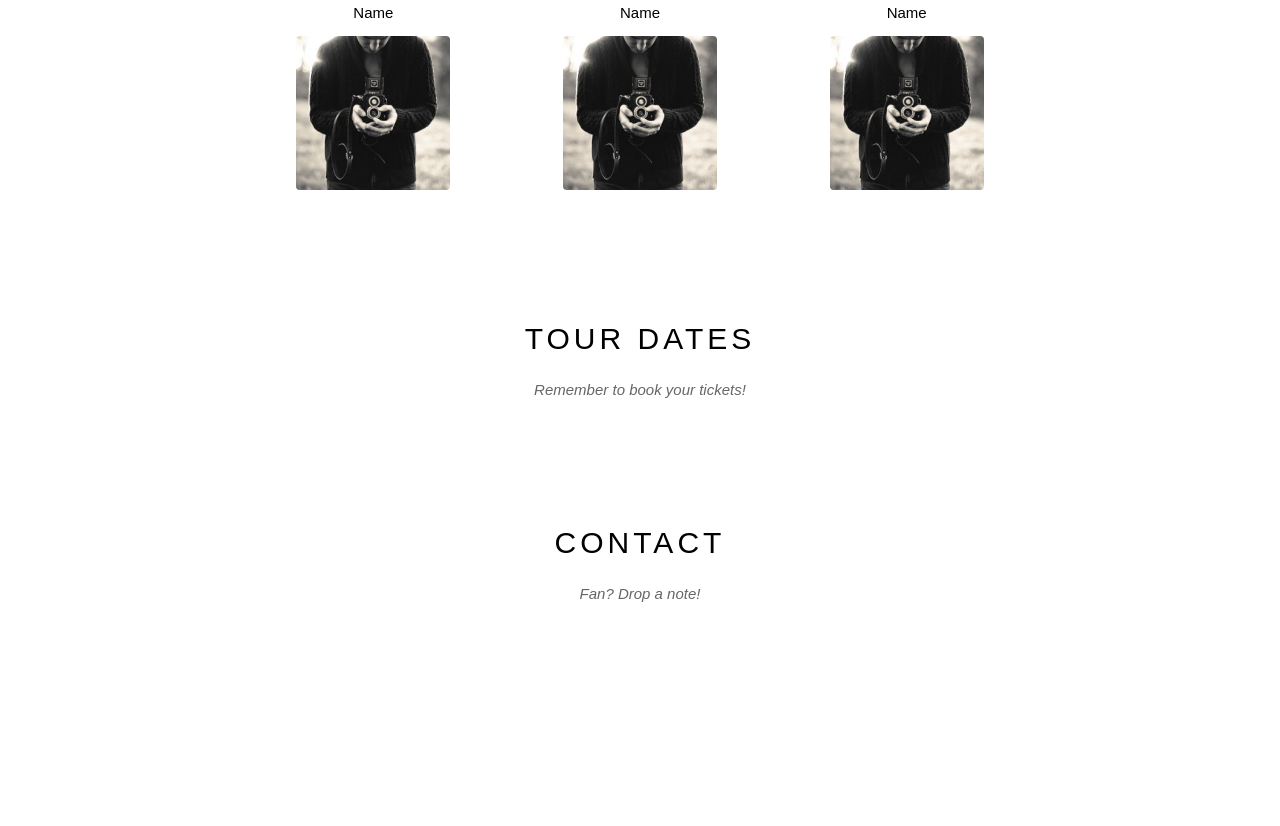
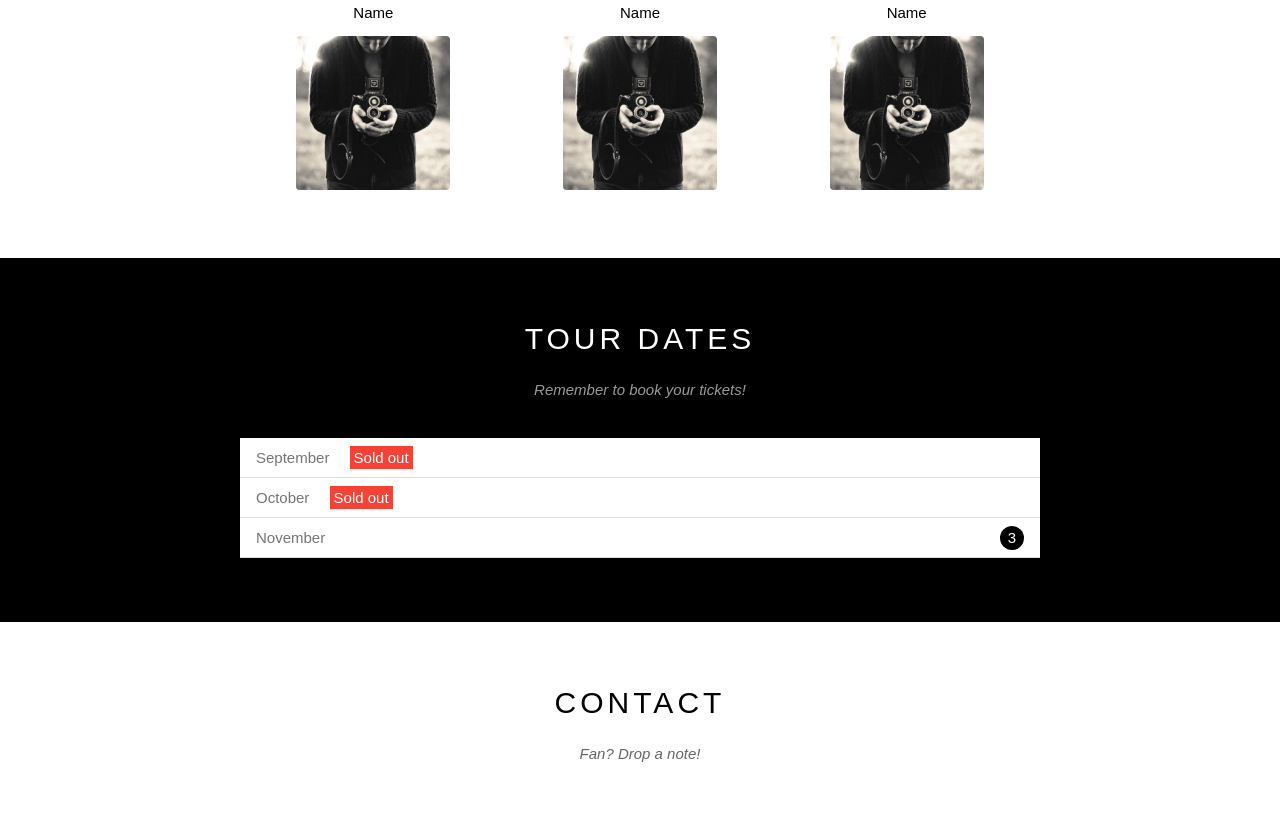
Before and after one commit to tuduan1902/W3S_TheBand, a plain HTML site: page w3_band/index.html in a window 1280 px wide. Shown: the part 1020-1846 px from the top of the page. Before the commit the page ends 1686 px from the top, so only its background shows below. Drawn offline with nearby package versions, Linux system fonts and the light colour scheme.

Commit message:
Complete Tour section

```diff
--- a/w3_band/assets/css/style.css
+++ b/w3_band/assets/css/style.css
@@ -11,6 +11,11 @@ html {
 .clear {
    clear: both;
 }
+
+.text-white {
+   color: #fff !important;
+}
+
 #main {
 
 }
@@ -175,7 +180,46 @@ html {
    width: 154px;
    border-radius: 4px;
 }
+/* Tour section */
+.tour-section {
+   background-color: #000;
 
+}
+
+.tickets-list {
+   background-color: #fff;
+   margin-top: 40px;
+   list-style: none;
+}
+
+.tickets-list li {
+   color: #757575;
+   font-size: 15px;
+   padding: 11px 16px;
+   border-bottom: 1px solid #ddd;
+}
+
+.tickets-list .sold-out {
+   background-color: #f44336;
+   color: #fff;
+   padding: 3px 4px;
+   margin-left: 16px;
+}
+
+.tickets-list .quantity {
+   float: right;
+   width: 24px;
+   height: 24px;
+   background-color: #000;
+   color:#fff;
+   border-radius: 50%;
+   text-align: center;
+   line-height: 24px;
+   margin-top: -3px;
+
+}
+
+/* Footer section */
 #footer {
 
 }
--- a/w3_band/index.html
+++ b/w3_band/index.html
@@ -71,9 +71,16 @@
          </div>
 
          <!-- Tour section -->
-         <div class="content-section">
-            <h2 class="section-heading">TOUR DATES</h2>
-            <p class="section-sub-heading">Remember to book your tickets!</p>
+         <div class="tour-section">
+            <div class="content-section">
+               <h2 class="section-heading text-white">TOUR DATES</h2>
+               <p class="section-sub-heading text-white">Remember to book your tickets!</p>
+               <ul class="tickets-list">
+                  <li>September <span class="sold-out">Sold out</span></li>
+                  <li>October <span class="sold-out">Sold out</span></li>
+                  <li>November <span class="quantity">3</span></li>
+               </ul>
+            </div>
          </div>
 
          <!-- Contact section -->
```
